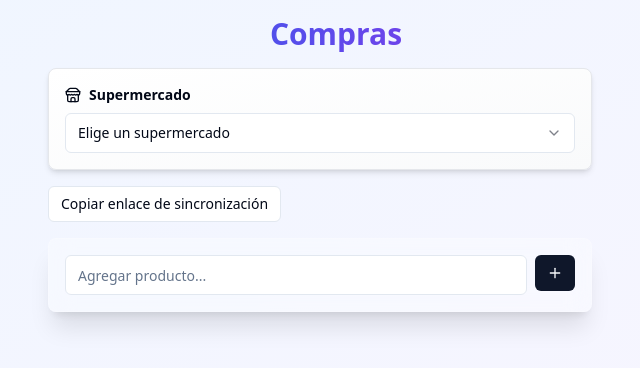
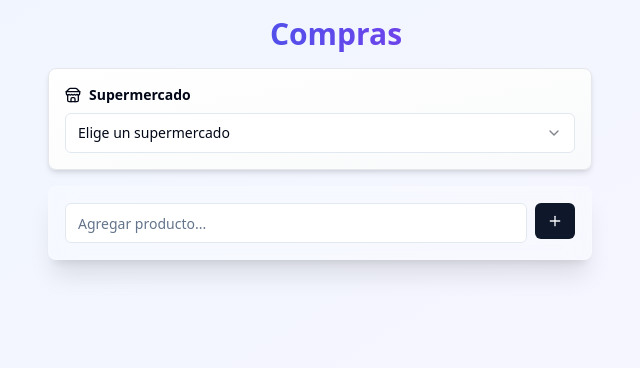
Before and after one commit to Juano82/Compra, a React (Vite) app: page / in a window 1280 px wide. Shown: the top 368 px of the page, without its empty margins (320-960 px from the left). Built offline with nearby package versions, Linux system fonts and the light colour scheme.

Commit message:
Revert "Agregar sincronización gratis via enlace compartido"
This reverts commit 47ef56b216d82fab9f110eaf1259ce3ae983f967.

```diff
--- a/src/App.jsx
+++ b/src/App.jsx
@@ -39,7 +39,6 @@ function App() {
   const [newItem, setNewItem] = useState("");
   const [editingItem, setEditingItem] = useState(null);
   const [selectedSupermarket, setSelectedSupermarket] = useState(null);
-  const [shareLink, setShareLink] = useState("");
   const { toast } = useToast();
 
   useEffect(() => {
@@ -50,63 +49,8 @@ function App() {
     }
   }, [items]);
 
-  useEffect(() => {
-    try {
-      const hash = window.location.hash;
-      if (hash.startsWith("#share=")) {
-        const encoded = hash.replace("#share=", "");
-        const decoded = JSON.parse(decodeURIComponent(escape(atob(encoded))));
-        if (decoded.items) {
-          setItems(decoded.items);
-        }
-        if (decoded.selectedSupermarket) {
-          setSelectedSupermarket(decoded.selectedSupermarket);
-        }
-      }
-    } catch (error) {
-      console.error("Error loading shared list:", error);
-    }
-  }, []);
-
   const formatPrice = (price) => {
     return typeof price === 'number' ? price.toFixed(2) : "0.00";
-  };
-
-  const encodeShareData = (data) => {
-    return btoa(unescape(encodeURIComponent(JSON.stringify(data))));
-  };
-
-  const createShareLink = async () => {
-    if (!items.length) {
-      toast({
-        title: "Lista vacía",
-        description: "Agrega al menos un producto antes de sincronizar.",
-        variant: "destructive",
-      });
-      return;
-    }
-
-    const payload = {
-      items,
-      selectedSupermarket,
-    };
-    const encoded = encodeShareData(payload);
-    const url = `${window.location.origin}${window.location.pathname}#share=${encoded}`;
-
-    try {
-      await navigator.clipboard.writeText(url);
-      toast({
-        title: "Enlace copiado",
-        description: "Pega ese enlace en otro dispositivo para ver la lista.",
-      });
-      setShareLink("");
-    } catch (error) {
-      setShareLink(url);
-      toast({
-        title: "No se pudo copiar automáticamente",
-        description: "Copia el enlace manualmente del campo que aparece.",
-      });
-    }
   };
 
   const addItem = (e) => {
@@ -245,17 +189,6 @@ function App() {
           </motion.div>
         )}
       </motion.div>
-
-      <div className="sync-actions mt-4 mb-4">
-        <Button variant="outline" size="sm" onClick={createShareLink}>
-          Copiar enlace de sincronización
-        </Button>
-        {shareLink && (
-          <div className="mt-2 break-all text-sm text-blue-600">
-            <a href={shareLink} target="_blank" rel="noreferrer">{shareLink}</a>
-          </div>
-        )}
-      </div>
 
       <form onSubmit={addItem} className="add-item-form glass-card">
         <div className="flex gap-2">
```
